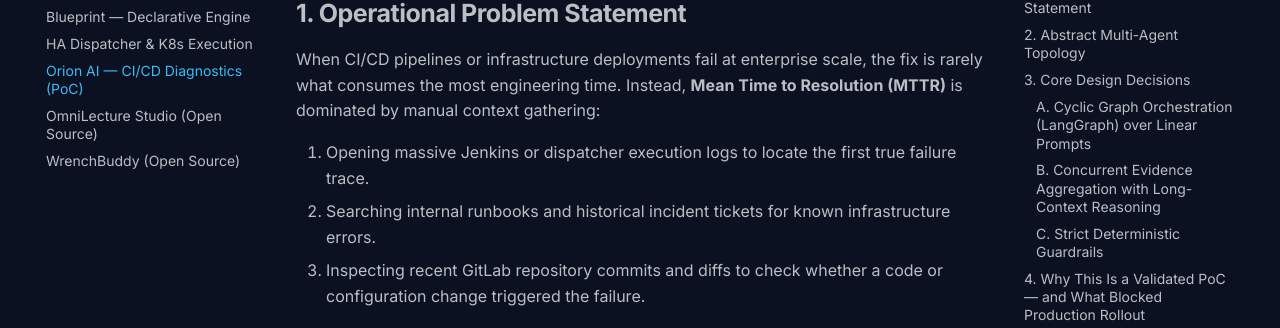
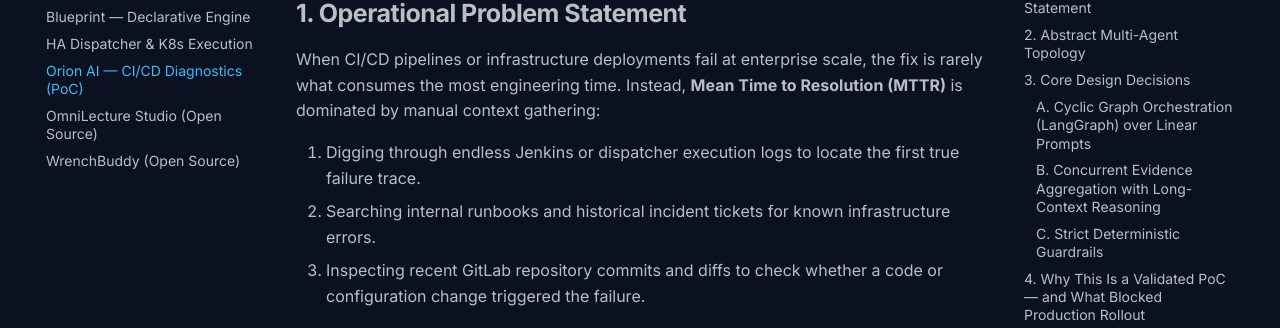
Before and after one commit to oredondo/oredondo.github.io, an MkDocs documentation site: the page built from docs/projects/orion-ai.md, in a window 1280 px wide and 900 px high, scrolled down 712 px. Shown: the part 118-446 px from the top of the window. Built offline with MkDocs 1.6.1 and Material for MkDocs 9.7.7, drawn with Linux system fonts in a browser that asks for light colours; comment, search, counter and statistics services are not loaded.

```diff
--- a/docs/projects/orion-ai.md
+++ b/docs/projects/orion-ai.md
@@ -23,7 +23,7 @@ description: >-
 
 When CI/CD pipelines or infrastructure deployments fail at enterprise scale, the fix is rarely what consumes the most engineering time. Instead, **Mean Time to Resolution (MTTR)** is dominated by manual context gathering:
 
-1. Opening massive Jenkins or dispatcher execution logs to locate the first true failure trace.
+1. Digging through endless Jenkins or dispatcher execution logs to locate the first true failure trace.
 2. Searching internal runbooks and historical incident tickets for known infrastructure errors.
 3. Inspecting recent GitLab repository commits and diffs to check whether a code or configuration change triggered the failure.
 
```
Also changed, not shown: docs/blog/posts/2026-03-10-agentic-cicd-diagnostics-langgraph.md (+1 -1 lines), docs_es/blog/posts/2026-03-10-agentic-cicd-diagnostics-langgraph.md (+1 -1 lines), docs_es/projects/orion-ai.md (+1 -1 lines).
